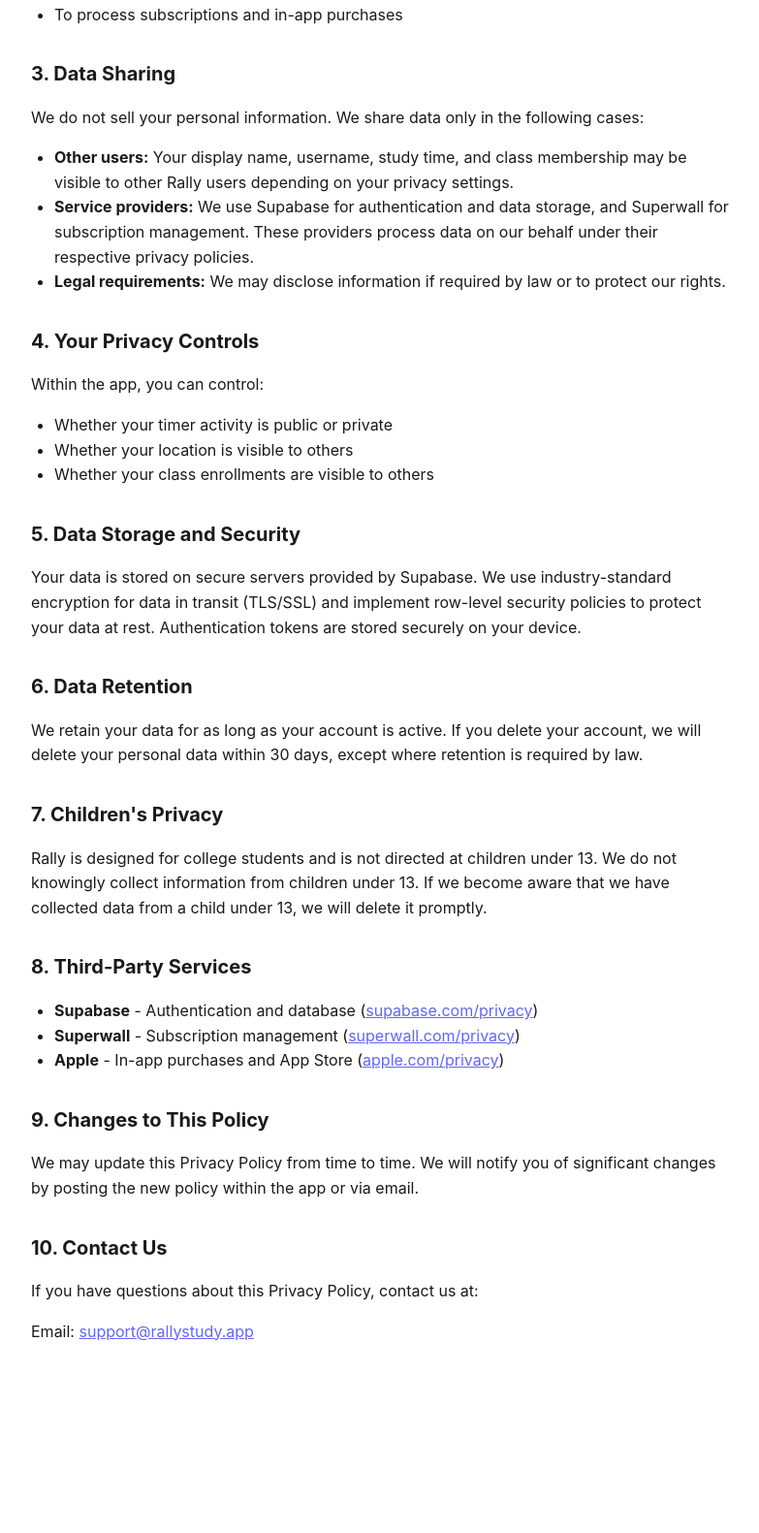
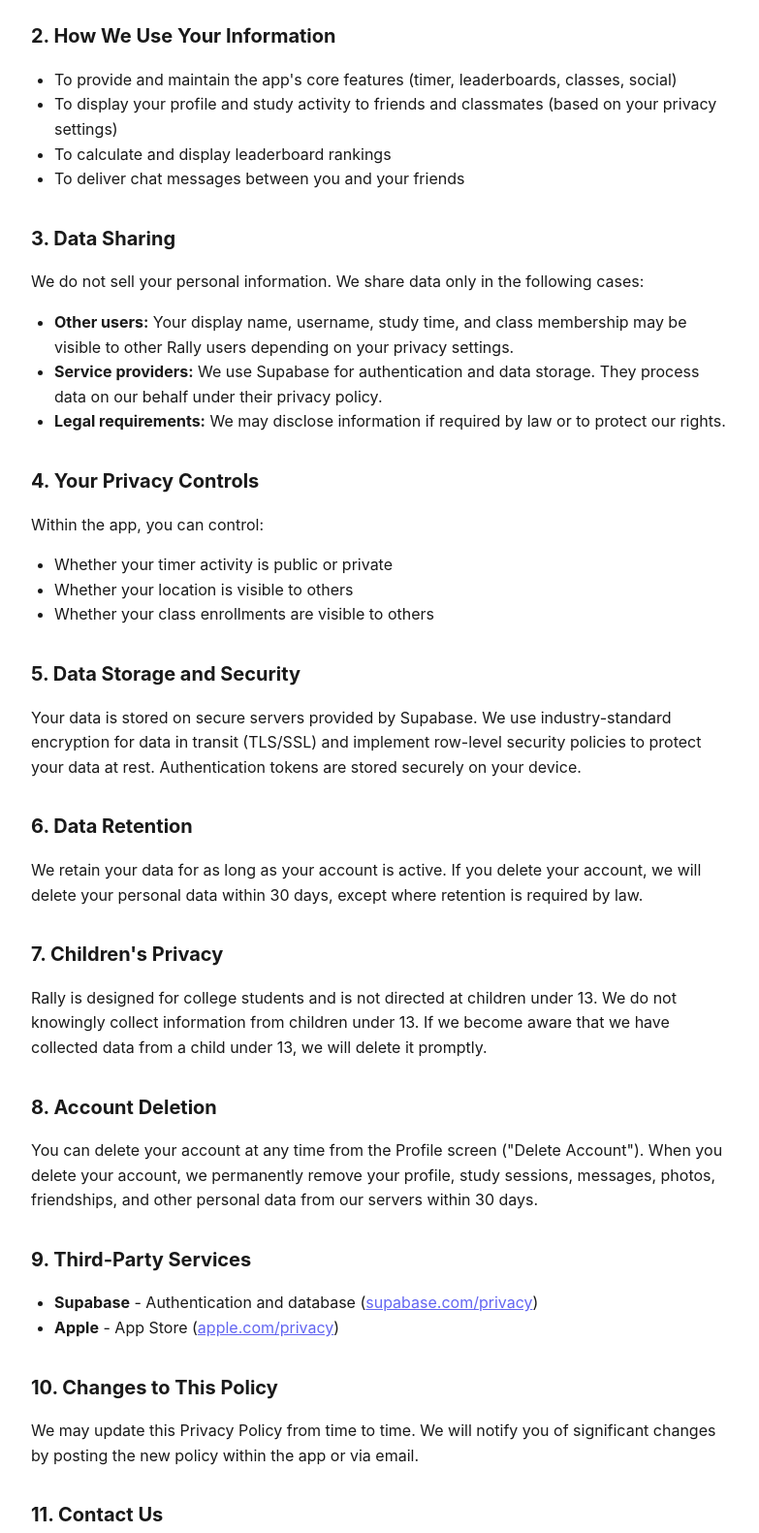
Before and after one commit to shraypatell/rally-legal, a plain HTML site: page index.html in a window 1280 px wide. Shown: the part 1059-2640 px from the top of the page at 97% size, without its empty margins (248-1031 px from the left). Before the commit the page ends 2485 px from the top, so only its background shows below. Drawn offline with Linux system fonts and the light colour scheme.

Commit message:
Update index.html

```diff
--- a/index.html
+++ b/index.html
@@ -15,7 +15,7 @@
 </head>
 <body>
   <h1>Privacy Policy</h1>
-  <p class="date">Effective Date: April 9, 2026</p>
+  <p class="date">Effective Date: April 29, 2026</p>
 
   <p>Rally ("we", "our", or "us") operates the Rally mobile application. This Privacy Policy explains how we collect, use, and protect your information when you use our app.</p>
 
@@ -27,6 +27,13 @@
     <li>First and last name</li>
     <li>Username</li>
     <li>Display name</li>
+    <li>Account identifier (a unique ID generated when you create your account, used internally to associate your data with your profile)</li>
+  </ul>
+
+  <h3>Profile Content</h3>
+  <ul>
+    <li>Profile photo (optional — only collected if you choose to upload one; stored on our servers and associated with your account)</li>
+    <li>Bio (optional)</li>
   </ul>
 
   <h3>Usage Data</h3>
@@ -52,14 +59,13 @@
     <li>To display your profile and study activity to friends and classmates (based on your privacy settings)</li>
     <li>To calculate and display leaderboard rankings</li>
     <li>To deliver chat messages between you and your friends</li>
-    <li>To process subscriptions and in-app purchases</li>
   </ul>
 
   <h2>3. Data Sharing</h2>
   <p>We do not sell your personal information. We share data only in the following cases:</p>
   <ul>
     <li><strong>Other users:</strong> Your display name, username, study time, and class membership may be visible to other Rally users depending on your privacy settings.</li>
-    <li><strong>Service providers:</strong> We use Supabase for authentication and data storage, and Superwall for subscription management. These providers process data on our behalf under their respective privacy policies.</li>
+    <li><strong>Service providers:</strong> We use Supabase for authentication and data storage. They process data on our behalf under their privacy policy.</li>
     <li><strong>Legal requirements:</strong> We may disclose information if required by law or to protect our rights.</li>
   </ul>
 
@@ -80,17 +86,19 @@
   <h2>7. Children's Privacy</h2>
   <p>Rally is designed for college students and is not directed at children under 13. We do not knowingly collect information from children under 13. If we become aware that we have collected data from a child under 13, we will delete it promptly.</p>
 
-  <h2>8. Third-Party Services</h2>
+  <h2>8. Account Deletion</h2>
+  <p>You can delete your account at any time from the Profile screen ("Delete Account"). When you delete your account, we permanently remove your profile, study sessions, messages, photos, friendships, and other personal data from our servers within 30 days.</p>
+
+  <h2>9. Third-Party Services</h2>
   <ul>
     <li><strong>Supabase</strong> - Authentication and database (<a href="https://supabase.com/privacy">supabase.com/privacy</a>)</li>
-    <li><strong>Superwall</strong> - Subscription management (<a href="https://superwall.com/privacy">superwall.com/privacy</a>)</li>
-    <li><strong>Apple</strong> - In-app purchases and App Store (<a href="https://www.apple.com/privacy/">apple.com/privacy</a>)</li>
+    <li><strong>Apple</strong> - App Store (<a href="https://www.apple.com/privacy/">apple.com/privacy</a>)</li>
   </ul>
 
-  <h2>9. Changes to This Policy</h2>
+  <h2>10. Changes to This Policy</h2>
   <p>We may update this Privacy Policy from time to time. We will notify you of significant changes by posting the new policy within the app or via email.</p>
 
-  <h2>10. Contact Us</h2>
+  <h2>11. Contact Us</h2>
   <p>If you have questions about this Privacy Policy, contact us at:</p>
   <p>Email: <a href="mailto:support@rallystudy.app">support@rallystudy.app</a></p>
 </body>
```
